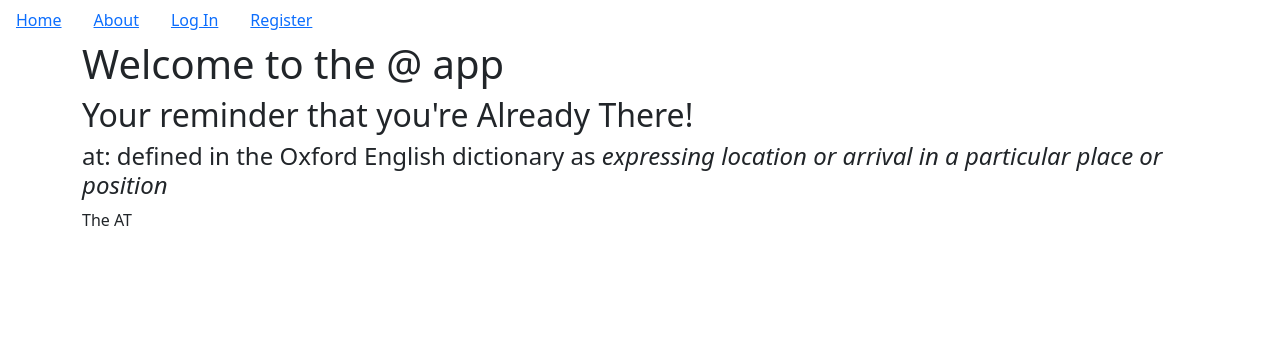
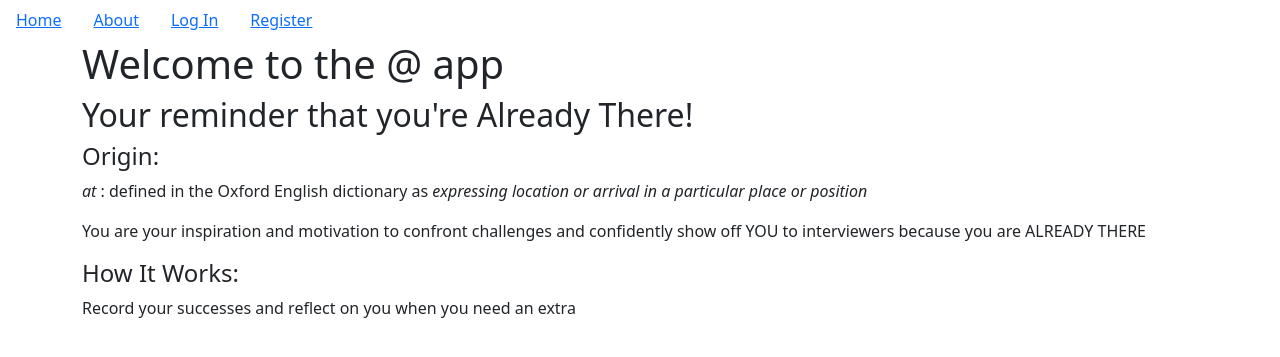
Before and after one commit to Jana-P1/the_at_app, a Flask app: page /info in a window 1280 px wide. Shown: the top 357 px of the page. Run offline with Flask 2, Linux system fonts and the light colour scheme; parts of the project's set-up code (start-up, migrations or seed data) failed here and were passed over.

Commit message:
Adds more to the about page

```diff
--- a/myapp/templates/info.html
+++ b/myapp/templates/info.html
@@ -3,8 +3,16 @@
     <div class="jumbotron">
         <h1>Welcome to the @ app</h1>
         <h2>Your reminder that you're Already There!</h2>
-        <h4>at: defined in the Oxford English dictionary as <span>expressing location or arrival in a particular place or position</span></h4>
-        <p>The AT</p>
+        <h4>Origin:</h4>
+        <p>
+            <span>at</span>
+            : defined in the Oxford English dictionary as <span>expressing location or arrival in a particular place or position</span>
+        </p>
+
+        <p>You are your inspiration and motivation to confront challenges and confidently show off YOU to interviewers because you are ALREADY THERE</p>
+
+        <h4>How It Works:</h4>
+        <p>Record your successes and reflect on you when you need an extra </p>
     </div>
 
 {% endblock %}
```
